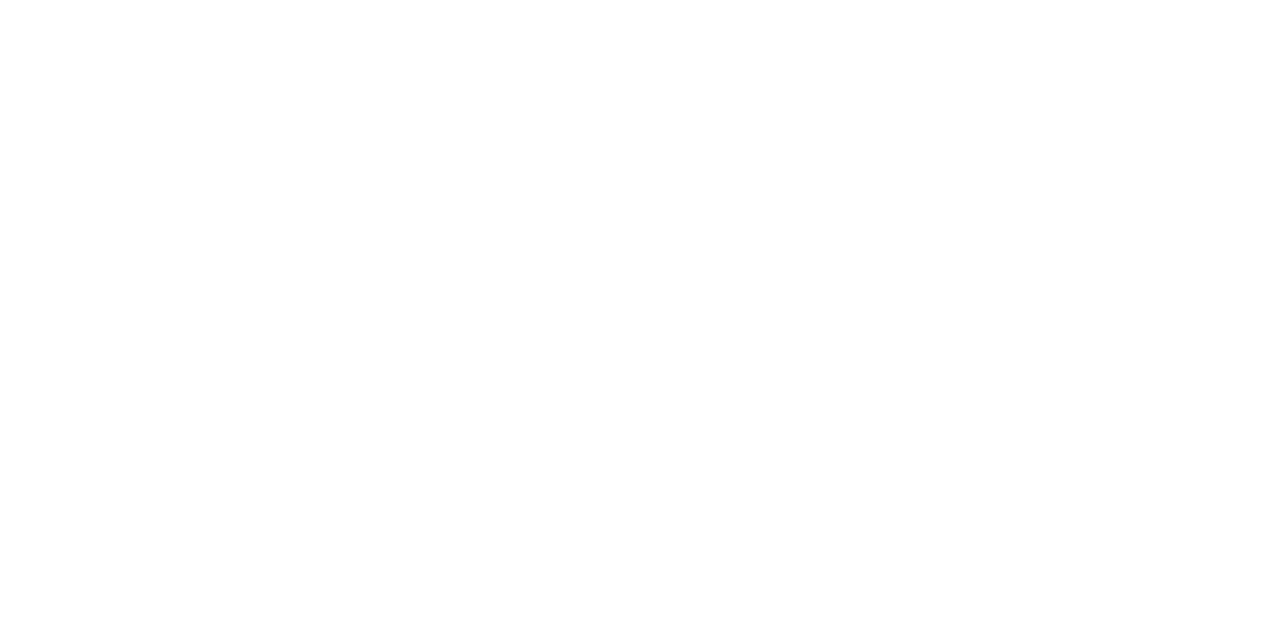
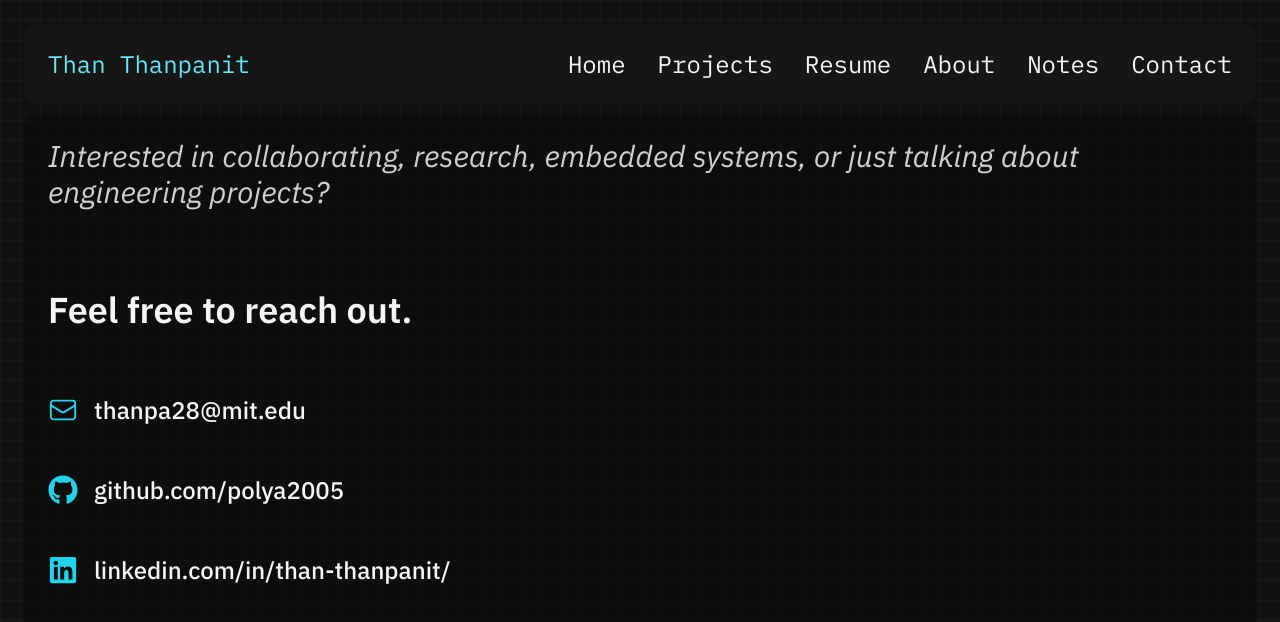
Before and after one commit to polya2005/portfolio, a React (Vite) app: page /contact in a window 1280 px wide. Before the commit this address had no page. Shown: the top 622 px of the page. Built offline with nearby package versions, Linux system fonts and the light colour scheme.

Commit message:
Add Contact page

```diff
--- /dev/null
+++ b/src/Contact.tsx
@@ -0,0 +1,42 @@
+import "./index.css";
+import ContactItem from "./ContactItem.tsx";
+import { HiOutlineEnvelope } from "react-icons/hi2";
+import { FaGithub, FaLinkedin } from "react-icons/fa6";
+
+function Contact() {
+  return (
+    <div className="flex flex-col grow shrink w-full bg-bg-primary/50 rounded-xl p-6 space-x-2.5">
+      <div className="flex grow-0 shrink w-full flex-col">
+        <p className="text-text-secondary text-3xl font-sans italic">
+          Interested in collaborating, research, embedded systems, or just
+          talking about engineering projects?
+        </p>
+        <p className="text-text-primary text-4xl font-sans font-semibold mt-20">
+          Feel free to reach out.
+        </p>
+      </div>
+      <div className="flex grow shrink w-full flex-col space-y-12 mt-16">
+        <ContactItem
+          icon={<HiOutlineEnvelope />}
+          href="mailto:thanpa28@mit.edu"
+        >
+          thanpa28@mit.edu
+        </ContactItem>
+        <ContactItem
+          icon={<FaGithub />}
+          href="https://github.com/polya2005"
+        >
+          github.com/polya2005
+        </ContactItem>
+        <ContactItem
+          icon={<FaLinkedin />}
+          href="https://www.linkedin.com/in/than-thanpanit/"
+        >
+          linkedin.com/in/than-thanpanit/
+        </ContactItem>
+      </div>
+    </div>
+  );
+}
+
+export default Contact;
--- /dev/null
+++ b/src/ContactItem.tsx
@@ -0,0 +1,29 @@
+import "./index.css";
+
+function ContactItem({
+  children,
+  icon,
+  href,
+}: {
+  children: React.ReactNode;
+  icon: React.ReactNode;
+  href: string;
+}) {
+  return (
+    <div className="flex items-center space-x-4">
+      <div className="text-3xl text-accent">{icon}</div>
+      <div className="text-2xl text-text-primary">
+        <a
+          href={href}
+          target="_blank"
+          rel="noopener noreferrer"
+          className="font-medium relative inline-block after:absolute after:bottom-0 after:left-0 after:w-full after:h-0.5 after:bg-accent after:origin-center after:scale-x-0 after:transition-transform after:duration-300 hover:after:scale-x-100"
+        >
+          {children}
+        </a>
+      </div>
+    </div>
+  );
+}
+
+export default ContactItem;
--- a/src/main.tsx
+++ b/src/main.tsx
@@ -5,6 +5,7 @@
 
 import App from "./App.tsx";
 import Home from "./Home.tsx";
+import Contact from "./Contact.tsx";
 
 createRoot(document.getElementById("root")!).render(
   <StrictMode>
@@ -12,6 +13,7 @@
       <Routes>
         <Route element={<App />}>
           <Route path="/" index element={<Home />} />
+          <Route path="/contact" element={<Contact />} />
         </Route>
       </Routes>
     </BrowserRouter>
```
